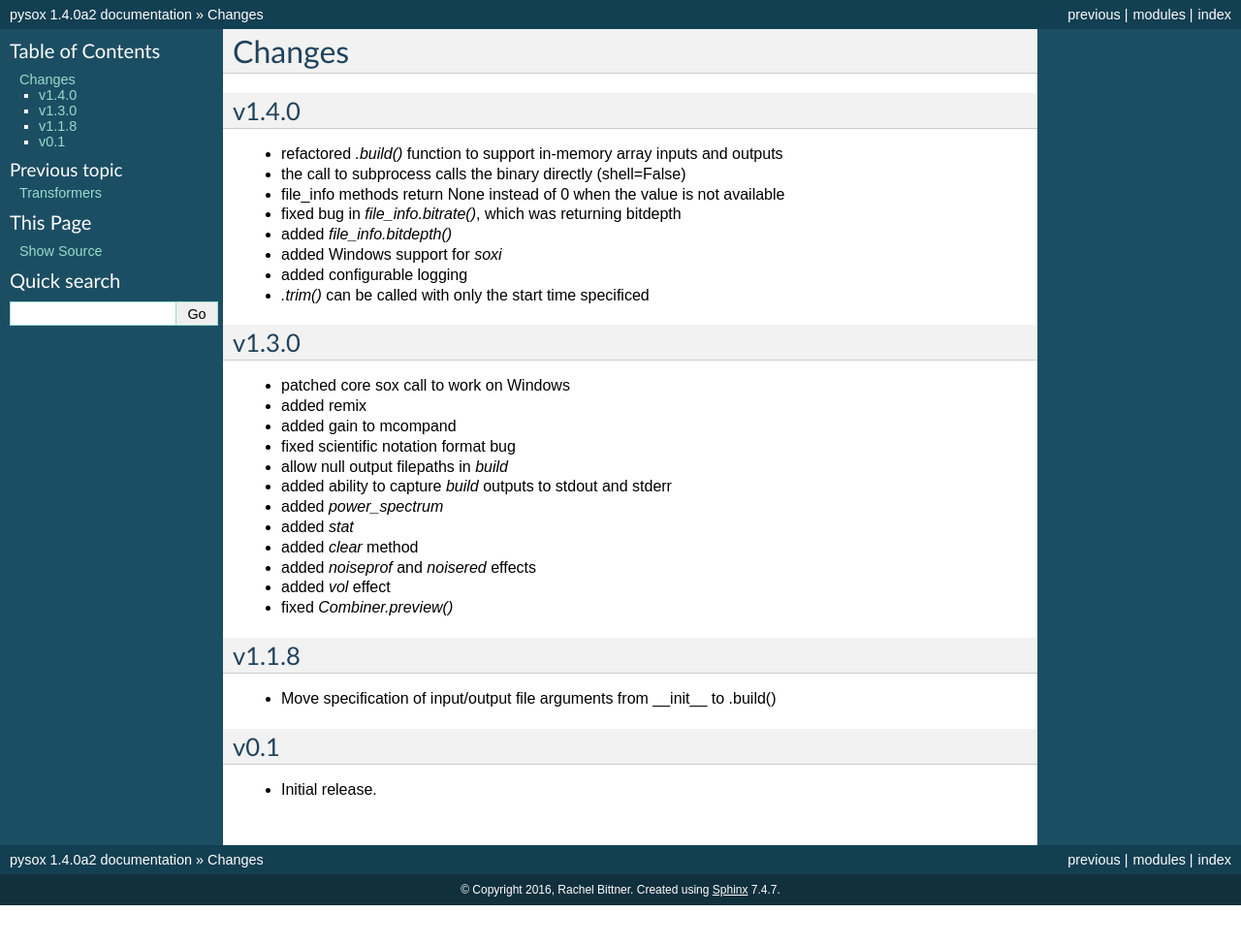
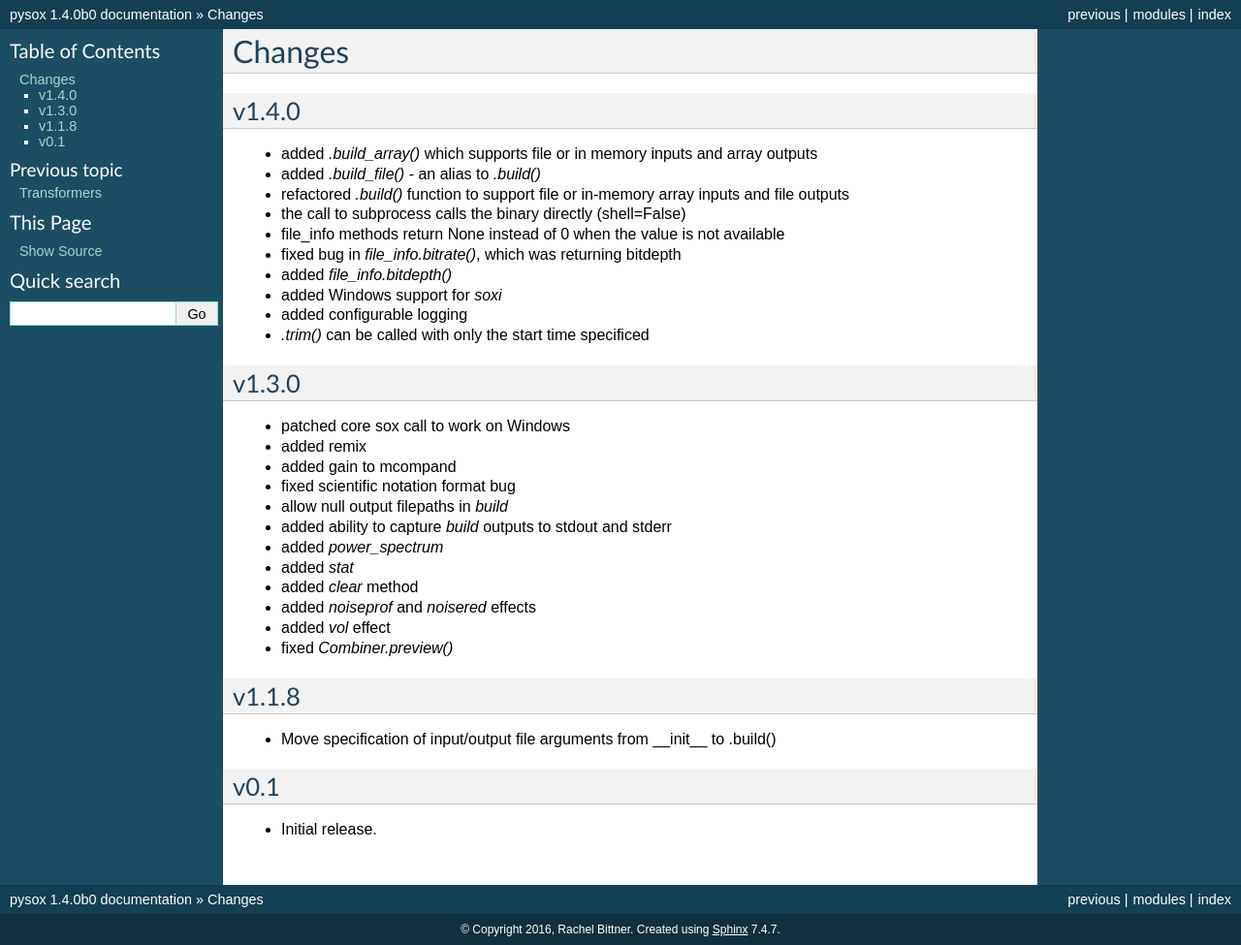
Before and after one commit to marl/pysox, a Sphinx documentation site: the page built from docs/changes.rst, in a window 1280 px wide. Shown: the whole page at 97% size. Built offline with Sphinx 7.4.7, drawn with Linux system fonts in a browser that asks for light colours; before the commit the page ends 934 px from its top, so only the background shows below that.

Commit message:
V1.4 changelog (#109)
* update changelog

* bump to 1.4.0b0

```diff
--- a/docs/changes.rst
+++ b/docs/changes.rst
@@ -3,7 +3,9 @@ Changes
 
 v1.4.0
 ~~~~~~
-- refactored `.build()` function to support in-memory array inputs and outputs
+- added `.build_array()` which supports file or in memory inputs and array outputs
+- added `.build_file()` - an alias to `.build()`
+- refactored `.build()` function to support file or in-memory array inputs and file outputs
 - the call to subprocess calls the binary directly (shell=False)
 - file_info methods return None instead of 0 when the value is not available
 - fixed bug in `file_info.bitrate()`, which was returning bitdepth
--- a/sox/version.py
+++ b/sox/version.py
@@ -3,4 +3,4 @@
 """Version info"""
 
 short_version = '1.4'
-version = '1.4.0a2'
+version = '1.4.0b0'
```
